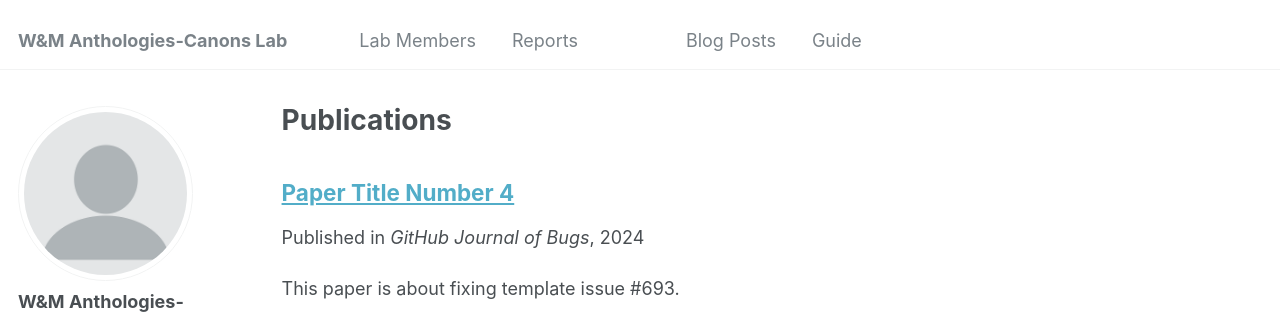
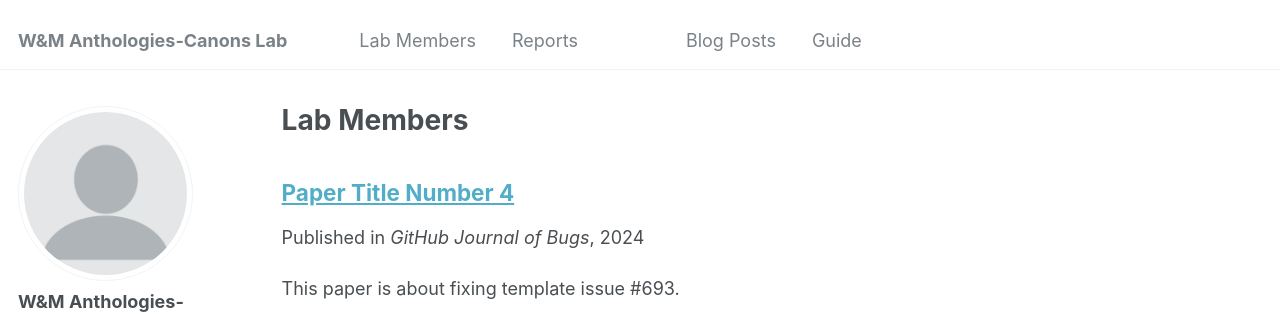
Before and after one commit to WMAnthologiesCanonsLab/wmanthologiescanonslab.github.io, a Jekyll site: the page built from _pages/publications.md, in a window 1280 px wide and 900 px high. Shown: the top 314 px of the window. Built offline with Jekyll 4.4.1, drawn with Linux system fonts in a browser that asks for light colours.

Commit message:
Update publications.md

```diff
--- a/_pages/publications.md
+++ b/_pages/publications.md
@@ -1,7 +1,7 @@
 ---
 layout: archive
-title: "Publications"
-permalink: /publications/
+title: "Lab Members"
+permalink: /lab_members/
 author_profile: true
 ---
 
```
